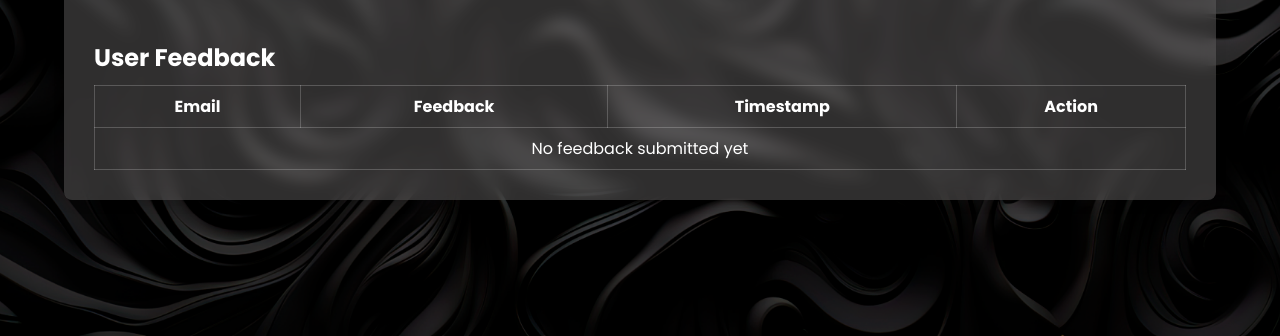
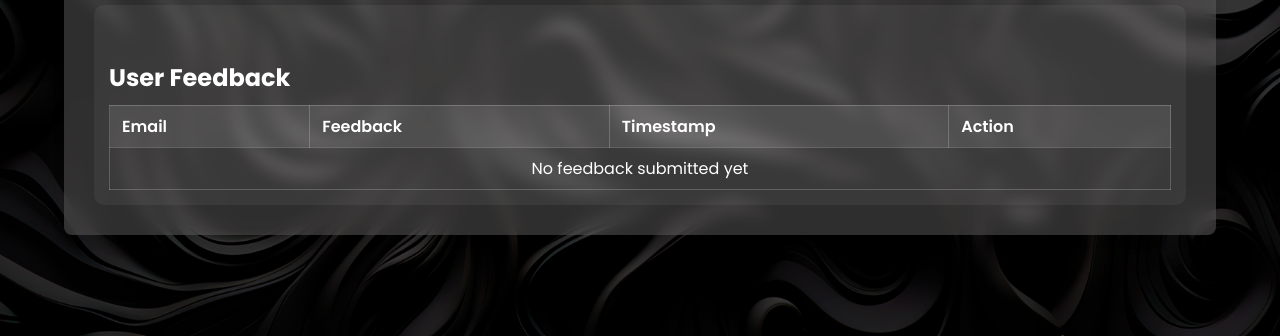
Before and after one commit to mddixith02/loginpage, a Flask app: page /admin_dashboard in a window 1280 px wide. Shown: the part 464-800 px from the top of the page. Run offline with Flask 3, Linux system fonts and the light colour scheme; the visitor is signed in with stand-in values (Sample User, id 1).

Commit message:
Update style.css

```diff
--- a/static/style.css
+++ b/static/style.css
@@ -182,7 +182,7 @@ body{
   }
 
   .collapsible-form {
-    background-color: rgba(122, 120, 120, 0.384);
+    background-color: rgba(255, 255, 255, 0.05);
     padding: 20px;
     border-radius: 10px;
     margin-bottom: 20px;
@@ -218,3 +218,35 @@ body{
     background-color: #1565c0;
     text-decoration: underline;
   }
+
+
+  .feedback-section {
+    margin-top: 40px;
+    padding: 15px;
+    background-color: rgba(255, 255, 255, 0.05);
+    border-radius: 10px;
+    clear: both;
+    width: 100%;
+  }
+
+  .feedback-section table {
+    width: 100%;
+    color: white;
+    border-collapse: collapse;
+    margin-top: 10px;
+  }
+
+  .feedback-section th, .feedback-section td {
+    padding: 10px;
+    border: 1px solid rgba(255,255,255,0.2);
+    text-align: left;
+  }
+
+  .feedback-section th {
+    background-color: rgba(255, 255, 255, 0.1);
+    font-weight: 600;
+  }
+
+  .feedback-section tr:hover {
+    background-color: rgba(255, 255, 255, 0.05);
+  }
```
